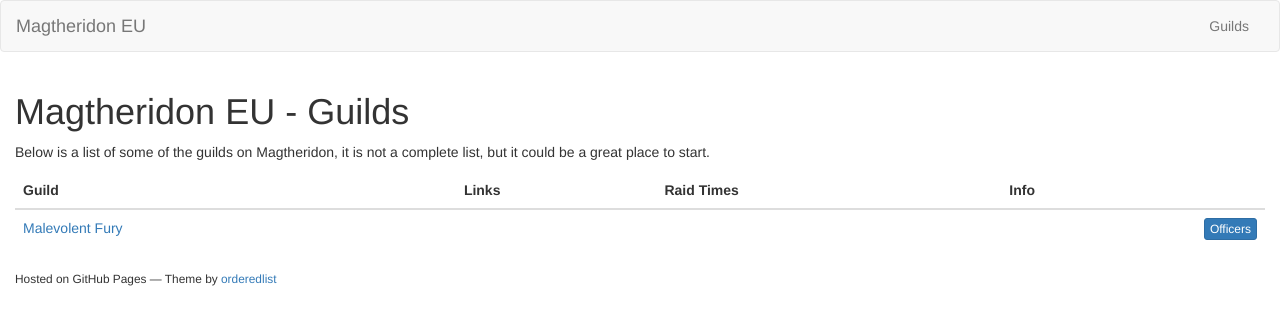
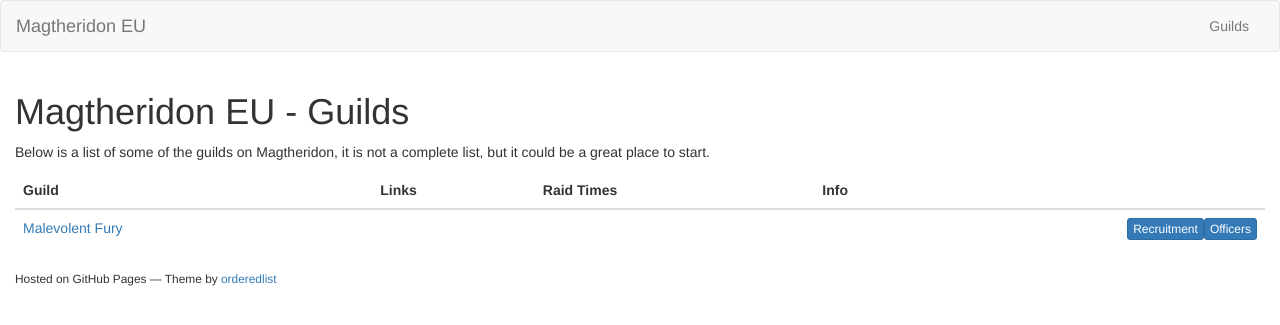
Before and after one commit to MagtheridonEU/magtheridoneu.github.io, a Jekyll site: the page built from guilds.md, in a window 1280 px wide. Shown: the top 325 px of the page. Built offline with Jekyll 4.4.1, drawn with Linux system fonts in a browser that asks for light colours; nearby versions of some CDN libraries; our own code applies the rules of GitHub Pages for plain Markdown files; a script that is not in the unit is left out.

Commit message:
Update guilds.md

```diff
--- a/guilds.md
+++ b/guilds.md
@@ -24,7 +24,10 @@ Below is a list of some of the guilds on Magtheridon, it is not a complete list,
   <!-- More info buttons -->
   <td></td>
   <td></td>
-  <td><a class="btn btn-xs btn-primary pull-right" role="button" data-toggle="collapse" href="#{{ guild.shortname }}officers" aria-expanded="false" aria-controls="{{ guild.shortname }}officers">Officers</a></td>
+  <td>
+      <a class="btn btn-xs btn-primary pull-right" role="button" data-toggle="collapse" href="#{{ guild.shortname }}officers" aria-expanded="false" aria-controls="{{ guild.shortname }}officers">Officers</a>
+      <a class="btn btn-xs btn-primary pull-right" role="button" data-toggle="collapse" href="#{{ guild.shortname }}recruitment" aria-expanded="false" aria-controls="{{ guild.shortname }}recruitment">Recruitment</a>
+ </td>
 </tr>
 <tr class="collapse" id="{{ guild.shortname }}officers">
   <td colspan="4">
@@ -38,6 +41,18 @@ Below is a list of some of the guilds on Magtheridon, it is not a complete list,
   </div>
   </td>
 </tr>
+<tr class="collapse" id="{{ guild.shortname }}recruitment">
+  <td colspan="4">
+    <div class="well">
+    <h2>Recruitment</h2>
+    <ul>
+    {% for recruitment in guild.recruitment %}
+    <li>{{ recruitment }}</li>
+    {% endfor %}
+    </ul>
+  </div>
+  </td>
+</tr>
 {% endif %}
 {% endfor %}
 </tbody>
```
